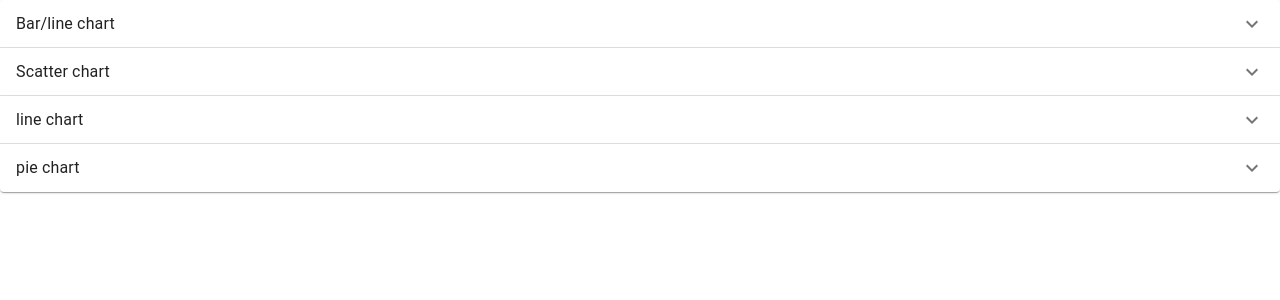
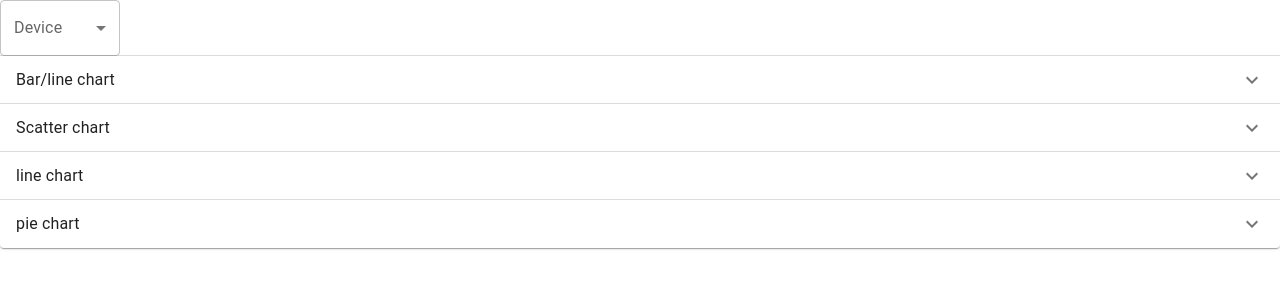
Before and after one commit to scc331-iot-grp5/iota-frontend-ui, a Next.js app: page /charts-dropdown in a window 1280 px wide. Shown: the top 300 px of the page. Built offline with nearby package versions, Linux system fonts and the light colour scheme.

Commit message:
added drop down list of for devices

```diff
--- a/pages/charts-dropdown.tsx
+++ b/pages/charts-dropdown.tsx
@@ -4,9 +4,14 @@ import {
   AccordionSummary,
   AccordionDetails,
   Typography,
+  InputLabel,
+  Select,
+  SelectChangeEvent,
+  FormControl,
+  MenuItem,
 } from '@mui/material';
 import * as Icons from '@mui/icons-material';
-import LineBar from '../components/line-bar-chart';
+import LineBar from '../components/bar-chart';
 import Scatter from '../components/scatter-chart';
 import Line from '../components/line-chart';
 import Pie from '../components/pie-chart';
@@ -14,9 +19,33 @@ import Pie from '../components/pie-chart';
 /**
  * @return {JSX.Element} Charts DropDown
  */
-export default function ChartsDropdown(): JSX.Element {
+
+
+
+
+
+export default function DropDown() {
+  const [device, setDevice] = React.useState('');
+
+  const handleChange = (event: SelectChangeEvent) => {
+    setDevice(event.target.value as string);
+  };
   return (
     <React.Fragment>
+      <FormControl sx={{ minWidth: 120 }}>
+      <InputLabel id="demo-simple-select-label">Device</InputLabel>
+        <Select
+          labelId="demo-simple-select-label"
+          id="demo-simple-select"
+          value={device}
+          label="Device"
+          onChange={handleChange}
+        >
+          <MenuItem value={10}>0001</MenuItem>
+          <MenuItem value={20}>0003</MenuItem>
+          <MenuItem value={30}>0004</MenuItem>
+        </Select>
+      </FormControl>
       <Accordion>
         <AccordionSummary
           expandIcon={<Icons.ExpandMore />}
```
